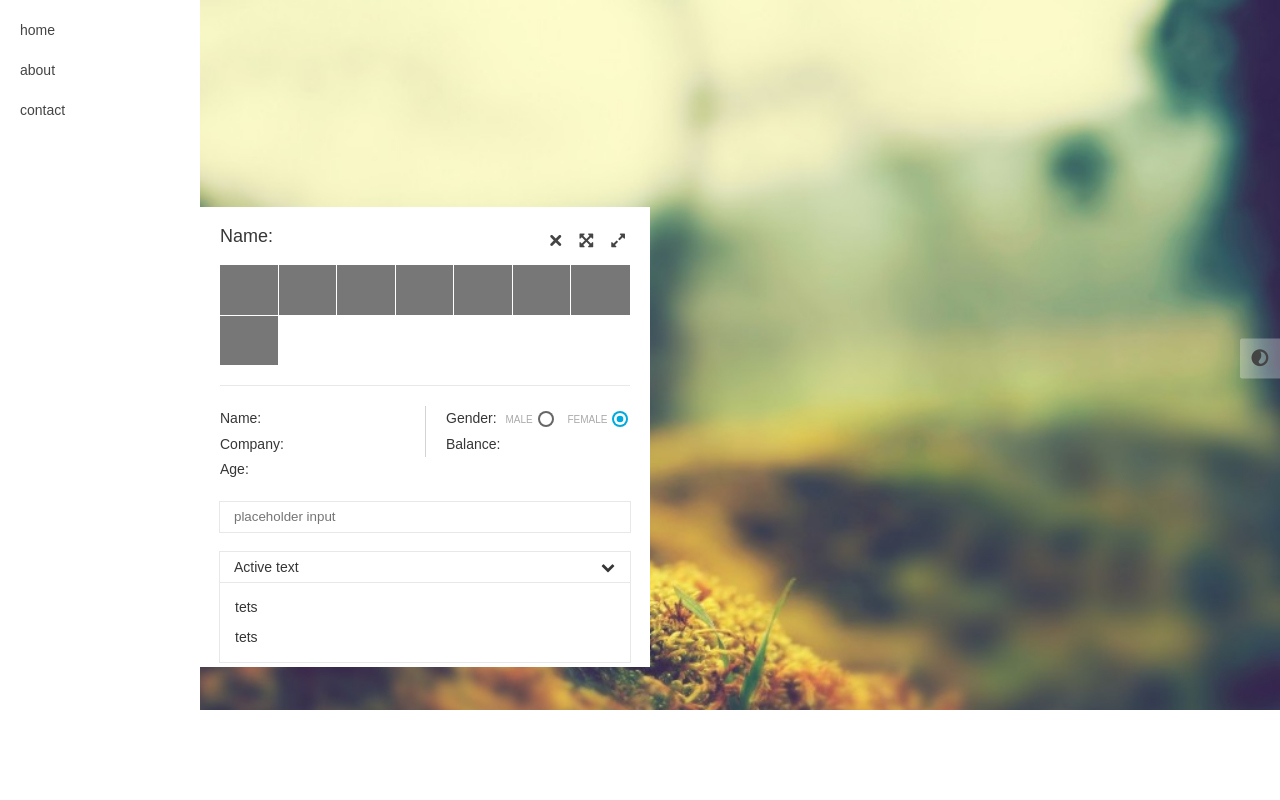
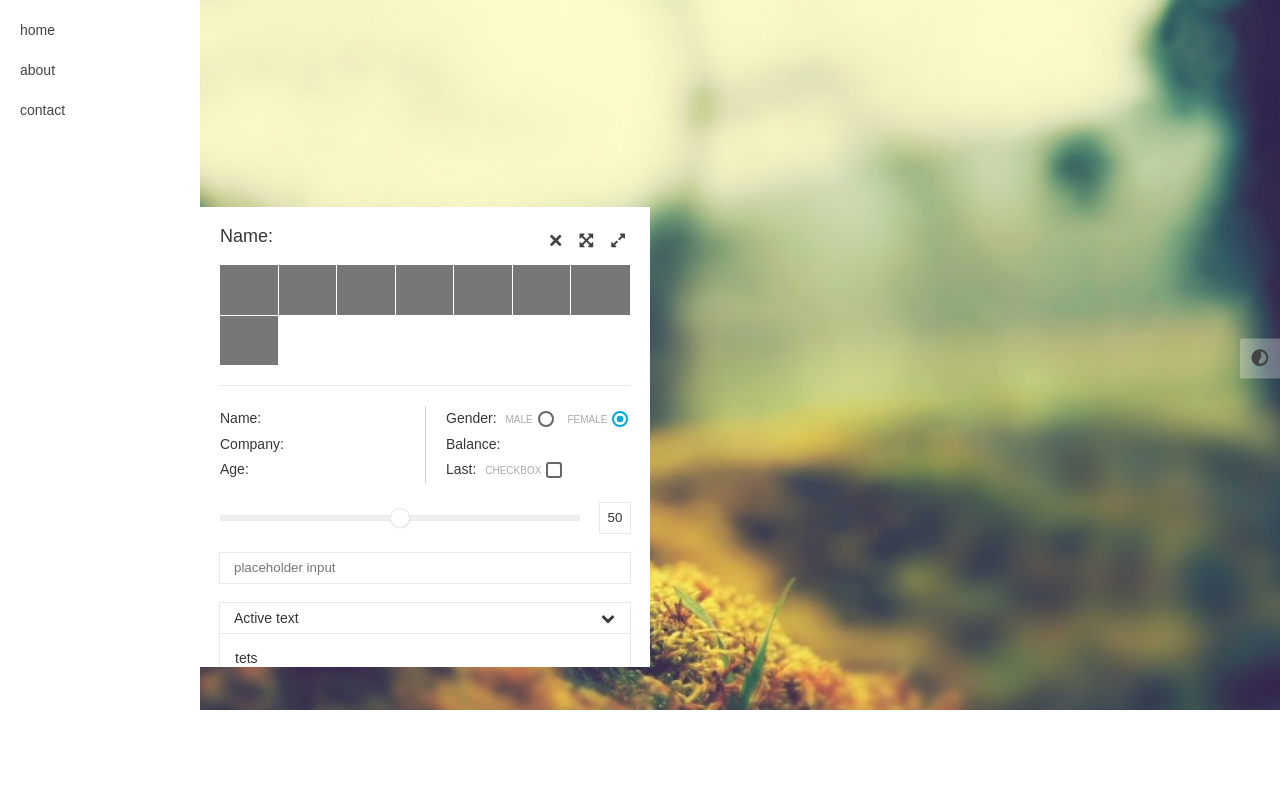
Before and after one commit to vincentbollaert/Sandbox, a website: page index.html in a window 1280 px wide. Drawn offline with Linux system fonts and the light colour scheme; no server answers.

Commit message:
added range slider
added and styled range slider

```diff
--- a/assets/scss/globals/_form-elements.scss
+++ b/assets/scss/globals/_form-elements.scss
@@ -51,8 +51,23 @@
         }
     }
 
+    .field--range {
+        float: right;
+        margin-left: 20px;
+        padding: 0;
+        width: $field-h;
+        text-align: center;
+    }
+
     .field--dd-toggle {
         position: relative;
+    }
+
+    .range {
+        float: left;
+        margin: 0;
+        width: calc(100% - (#{$field-h} + 20px));
+        height: $field-h;
     }
 
 $size: 16px;
@@ -145,3 +160,66 @@ $size: 16px;
         margin-right: 0;
     }
 }
+
+
+input[type=range] {
+    -webkit-appearance: none;
+
+    &:focus {
+        outline: none;
+
+    &::-webkit-slider-thumb {
+        // background: #ECEBEB;
+    }
+
+    &::-webkit-slider-runnable-track {
+        background: #ECEBEB;
+    }
+
+    & + .field {
+        box-shadow: 0 0 0 1px #12C3E4;
+        color: #12C3E4;
+    }
+ }
+
+ &::-webkit-slider-runnable-track {
+    width: 100%;
+    height: 6px;
+    cursor: pointer;
+    box-shadow: inset 0 0 2px rgba(68,68,68,.13);
+    background: #F0F0F0;
+    border-radius: 25px;
+ }
+
+    &::-webkit-slider-thumb {
+        box-shadow: 0.4px 0.4px 1px rgba(0, 0, 0, 0.12), 0px 0px 0.4px rgba(13, 13, 13, 0.12);
+        border: 1.8px solid #eeeeee;
+        height: 20px;
+        width: 20px;
+        border-radius: 10px;
+        background: #ffffff;
+        cursor: pointer;
+        -webkit-appearance: none;
+        margin-top: -7.5px;
+    }
+
+    &::-moz-range-track {
+        width: 100%;
+        height: 5px;
+        cursor: pointer;
+        box-shadow: 1px 1px 1px #777777, 0px 0px 1px #848484;
+        background: #ffffff;
+        border-radius: 25px;
+        border: 0px solid rgba(118, 0, 0, 0);
+    }
+
+    &::-moz-range-thumb {
+        box-shadow: 0.4px 0.4px 1px rgba(0, 0, 0, 0.12), 0px 0px 0.4px rgba(13, 13, 13, 0.12);
+        border: 1.8px solid #eeeeee;
+        height: 20px;
+        width: 20px;
+        border-radius: 10px;
+        background: #ffffff;
+        cursor: pointer;
+    }
+}
--- a/scripts/directives/pg-slider-detail.js
+++ b/scripts/directives/pg-slider-detail.js
@@ -22,6 +22,8 @@
                                 full: false
                             }]
                         };
+
+                        scope.rangeModel = 50;
 
                         scope.setOption = (option, optionParent) => {
                             if (optionParent) {
--- a/views/components/pg-slider-detail.html
+++ b/views/components/pg-slider-detail.html
@@ -81,15 +81,6 @@
             <li class="slider-detail__stats__item">
                 Gender:
                 <div class="slider-detail__stats__item__value">
-                    <!-- <div class="input-container">
-                        <input class="checkbox"
-                         ng-click="setGender()"
-                         ng-model="company.selected"
-                         type="checkbox"
-                         id="checkbox">
-                        <label for="checkbox"
-                         ng-click="setGender(company, $index, true)"></label>
-                    </div> -->
                     <label class="label"
                      for="gender-m">
                         male
@@ -125,6 +116,7 @@
                     </div>
                 </div>
             </li>
+
             <li class="slider-detail__stats__item">
                 Company:
                 <div class="slider-detail__stats__item__value">
@@ -143,14 +135,48 @@
                     {{ selectedPerson.age }}
                 </div>
             </li>
+            <li class="slider-detail__stats__item">
+                Last:
+                <div class="slider-detail__stats__item__value">
+                    <label class="label"
+                     for="checkbox">
+                        Checkbox
+                    </label>
+                    <div class="input-container">
+                        <input class="checkbox"
+                         ng-click=""
+                         ng-model="model"
+                         checked
+                         type="checkbox"
+                         id="checkbox">
+                        <label for="checkbox"
+                         ng-click="">
+                        </label>
+                    </div>
+                </div>
+            </li>
         </ul>
+
+        <div class="field-container cf">
+            <input class="range"
+             type="range"
+             name="name"
+             ng-model="rangeModel"
+             ng-value="rangeModel">
+
+            <input class="field field--range"
+             type="text"
+             name="name"
+             ng-model="rangeModel"
+             ng-value="rangeModel">
+        </div>
 
         <p class="slider-detail__section">
             {{ selectedPerson.about }}
         </p>
 
         <div class="field-container">
-            <input class="field"
+            <input class="field lw-full"
             type="text"
             name="name"
             placeholder="placeholder input">
@@ -172,6 +198,7 @@
             </ul>
         </div>
 
+
         <div class="slider-detail__placeholder">
 
         </div>
```
Also changed, not shown: assets/css/main.css, scripts/dist/scripts.min.js, 1 other file.
